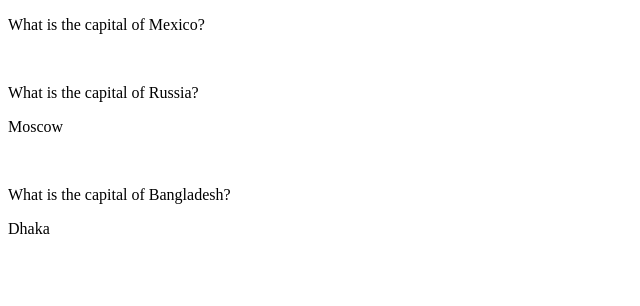
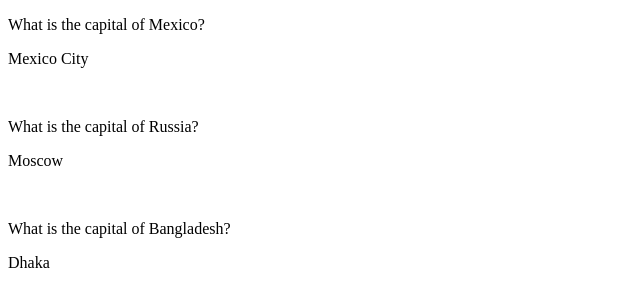
Before and after one commit to gabrielwinterclark/gabrielwinterclark.github.io, a plain HTML site: page flashcards/basic/index.html in a window 1280 px wide. Shown: the whole page, without its empty margins (0-640 px from the left). Drawn offline with Linux system fonts and the light colour scheme.

Commit message:
Update index.html

```diff
--- a/flashcards/basic/index.html
+++ b/flashcards/basic/index.html
@@ -6,7 +6,7 @@
 	  </head>
    <body>
 	<p id="questionOne">What is the capital of Mexico?</p>
-	<p id="answerOne">
+	<p id="answerOne">Mexico City</p>
 		<br>
 	<p id="questionTwo">What is the capital of Russia?</p>
 	<p id="answerTwo">Moscow</p>
```
